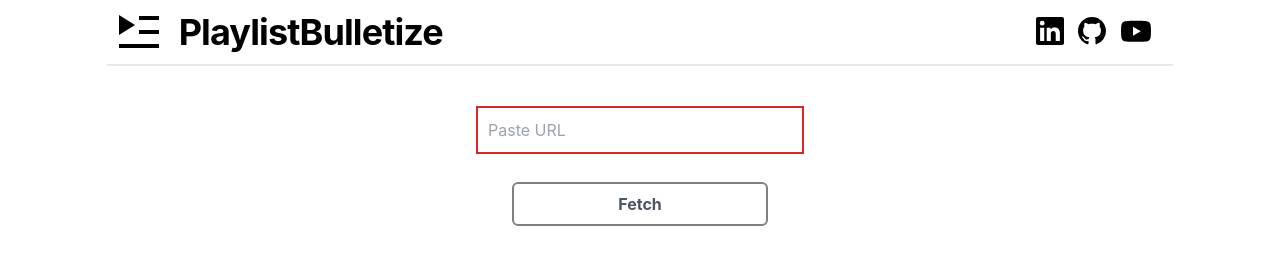
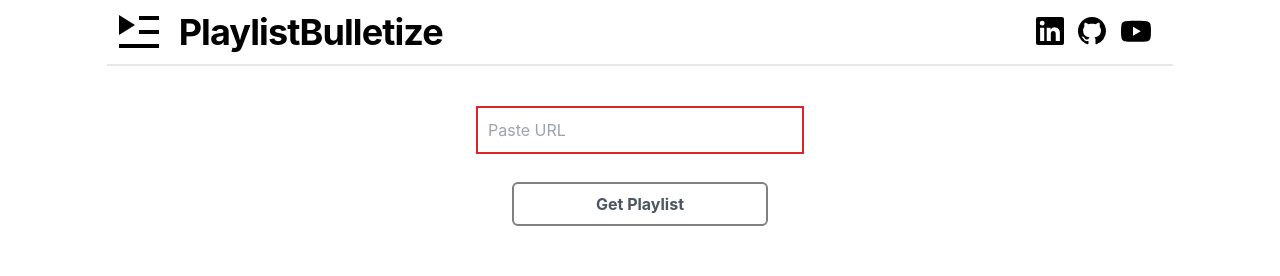
Before and after one commit to TopVirusMinus/PlaylistBulletize, a React (Vite) app: page / in a window 1280 px wide. Shown: the top 276 px of the page. Built offline with nearby package versions, Linux system fonts and the light colour scheme.

Commit message:
changed button to get playlist

```diff
--- a/src/components/Input.jsx
+++ b/src/components/Input.jsx
@@ -72,7 +72,7 @@ const Input = ({ handleUrlChange, handlePlaylistInfo, playListInfo }) => {
         disabled={!playlistRegex.test(text) && !playlistRegex2.test(text)}
         className="border-2 enabled:border-black p-2 w-64 font-bold rounded-md enabled:hover:bg-black enabled:hover:text-gray-50 disabled:border-[gray] disabled:text-gray-600"
       >
-        Fetch
+        Get Playlist
       </button>
       <Toaster />
     </div>
```
